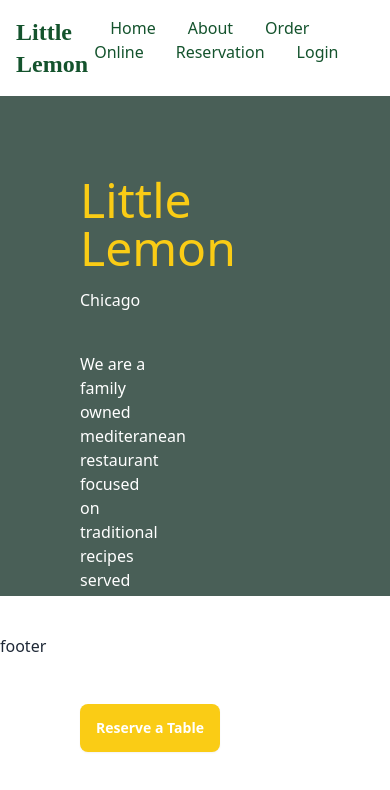
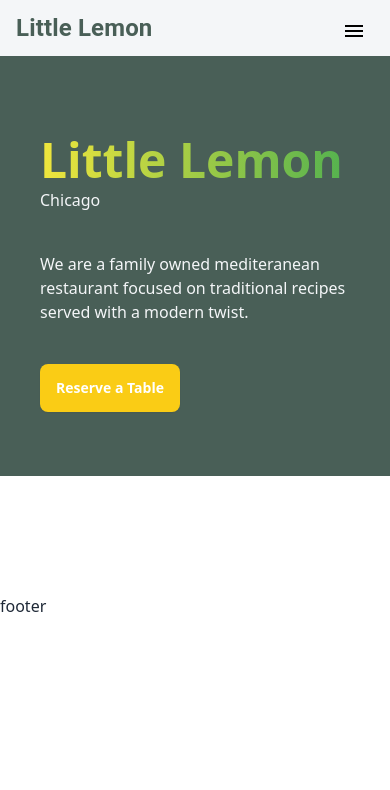
Before and after one commit to Tasfiq-asif/LittleLemon, a React (Vite) app: page / in a window 390 px wide. Shown: the top 790 px of the page. Built offline with nearby package versions, Linux system fonts and the light colour scheme.

Commit message:
banner fixed

```diff
--- a/src/components/Banner/Banner.jsx
+++ b/src/components/Banner/Banner.jsx
@@ -1,18 +1,22 @@
 import { Link } from 'react-router-dom';
 import maggi from '../../assets/maggi.jpg'
+import "./style.css"
 
 const Banner = () => {
+
     return (
-      <div className="flex justify-between w-full bg-[#495F57] h-[500px] text-white  ">
-        <div className="max-w-7xl pl-20 mx-auto flex justify-between  border-red-400">
-          <div className=" w-1/2">
-            <h1 className="text-5xl mt-20 text-yellow-400 ">Little Lemon </h1>
-            <p className="mt-4">Chicago</p>
-            <p className="w-1/2 mt-10">
+      <div className="flex justify-between w-full bg-[#495F57] h-[420px] md:h-[500px] text-[#f4f6f8] ">
+        <div className="max-w-7xl pl-10 md:pl-20 mx-auto flex justify-between">
+          <div className="w-full md:w-1/2">
+            <h1 className=" text-5xl md:text-7xl  text-yellow-400 gradient-text mt-14 md:mt-20 ">
+              Little Lemon{" "}
+            </h1>
+            <p className="mt-1 md:mt-2">Chicago</p>
+            <p className="w-full md:w-1/2 mt-10">
               We are a family owned mediteranean restaurant focused on
               traditional recipes served with a modern twist.
             </p>
-            <Link to={'/reserve'}>
+            <Link to={"/reserve"}>
               <button className="btn bg-yellow-400 mt-10 hover:bg-yellow-600 border-none text-white">
                 Reserve a Table
               </button>
--- /dev/null
+++ b/src/components/Banner/style.css
@@ -0,0 +1,25 @@
+@import url('https://fonts.googleapis.com/css2?family=Great+Vibes&display=swap');
+
+@keyframes gradientAnimation {
+  0% {
+    background-position: 0% 50%;
+  }
+  50% {
+    background-position: 100% 50%;
+  }
+  100% {
+    background-position: 0% 50%;
+  }
+}
+
+.gradient-text {
+  background: linear-gradient(to right, #FFEB3B, #4CAF50, #FFEB3B); /* Yellow to Green gradient */
+  background-size: 200% 100%;
+  -webkit-background-clip: text; /* Apply gradient to text */
+  -webkit-text-fill-color: transparent; /* Make text color transparent */
+  font-size: rem; /* Font size */
+  font-weight: bold; /* Font weight */
+
+  margin-top: 5rem; /* Equivalent to Tailwind's mt-20 */
+  animation: gradientAnimation 3s ease infinite; /* Apply animation */
+}
--- a/src/components/Navbar/Navbar.jsx
+++ b/src/components/Navbar/Navbar.jsx
@@ -1,46 +1,122 @@
+import { useState } from "react";
 import { NavLink } from "react-router-dom";
+import {
+  AppBar,
+  Toolbar,
+  Typography,
+  Box,
+  useMediaQuery,
+  useTheme,
+  IconButton,
+  Drawer,
+  List,
+  ListItem,
+  ListItemText,
+} from "@mui/material";
+import MenuIcon from "@mui/icons-material/Menu";
 
 const Navbar = () => {
+  const theme = useTheme();
+  const isMobile = useMediaQuery(theme.breakpoints.down("sm"));
+  const [drawerOpen, setDrawerOpen] = useState(false);
+
+  const handleDrawerToggle = () => {
+    setDrawerOpen(!drawerOpen);
+  };
+
   const routes = [
-    {
-      href: "/",
-      label: "Home",
-    },
-    {
-      href: "/about",
-      label: "About",
-    },
-    {
-      href: "/order",
-      label: "Order Online",
-    },
-    {
-      href: "/reservation",
-      label: "Reservation",
-    },
-    {
-      href: "/login",
-      label: "Login",
-    },
+    { href: "/", label: "Home" },
+    { href: "/about", label: "About" },
+    { href: "/order", label: "Order Online" },
+    { href: "/reserve", label: "Reservation" },
+    { href: "/login", label: "Login" },
   ];
 
   return (
-    <nav className="flex max-w-7xl mx-auto p-4 bg-transparent text-green-900 justify-between">
-      <div>
-            <h1 className="font-bold text-2xl font-great-vibes">Little Lemon</h1>
-      </div>
-      <div>
+    <>
+      <AppBar
+        position="static"
+        sx={{ bgcolor: "background.default", boxShadow: 0 }}
+      >
+        <Toolbar
+          sx={{ display: "flex", justifyContent: "space-between", px: 2 }}
+        >
+          <Typography variant="h6" component="div" sx={{ flexGrow: 1 }}>
+            <NavLink
+              to="/"
+              style={{
+                textDecoration: "none",
+                color: theme.palette.primary.main,
+                fontWeight: "bold",
+                fontSize: "1.5rem",
+              }}
+            >
+              Little Lemon
+            </NavLink>
+          </Typography>
+          <nav>
+            {!isMobile ? (
+              <Box sx={{ display: "flex", alignItems: "center" }}>
                 {routes.map((route) => (
                   <NavLink
                     key={route.label}
                     to={route.href}
-            className="mx-4 hover:underline hover:translate-y-1 transition delay-75"
+                    style={({ isActive }) => ({
+                      color: isActive
+                        ? theme.palette.secondary.main
+                        : theme.palette.text.primary,
+                      textDecoration: isActive ? "underline" : "none",
+                      margin: theme.spacing(0, 2),
+                      padding: theme.spacing(1),
+                      fontWeight: "500",
+                    })}
                   >
                     {route.label}
                   </NavLink>
                 ))}
-      </div>
+              </Box>
+            ) : (
+              <IconButton
+                edge="start"
+                color="inherit"
+                aria-label="menu"
+                onClick={handleDrawerToggle}
+                sx={{ display: { xs: "block", sm: "none" },color: "black"}}
+              >
+                <MenuIcon  />
+              </IconButton>
+            )}
           </nav>
+        </Toolbar>
+      </AppBar>
+
+      <Drawer
+        anchor="left"
+        open={drawerOpen}
+        onClose={handleDrawerToggle}
+        sx={{ display: { xs: "block", sm: "none" } }}
+      >
+        <Box
+          sx={{ width: 250 }}
+          role="presentation"
+          onClick={handleDrawerToggle}
+          onKeyDown={handleDrawerToggle}
+        >
+          <List>
+            {routes.map((route) => (
+              <ListItem
+                button
+                component={NavLink}
+                to={route.href}
+                key={route.label}
+              >
+                <ListItemText primary={route.label} />
+              </ListItem>
+            ))}
+          </List>
+        </Box>
+      </Drawer>
+    </>
   );
 };
 
--- a/src/pages/Register/Register.jsx
+++ b/src/pages/Register/Register.jsx
@@ -105,7 +105,7 @@ const Register = () => {
             onChange={(e) => setPassword(e.target.value)}
             error={Boolean(errors.password)}
             helperText={errors.password}
-            InputProps={{
+            slotProps={{input:{
               endAdornment: (
                 <InputAdornment position="end">
                   <IconButton onClick={handleShowPassword}>
@@ -113,7 +113,7 @@ const Register = () => {
                   </IconButton>
                 </InputAdornment>
               ),
-            }}
+            }}}
             sx={{ mb: 3 }}
           />
           <Button
--- a/src/pages/ReserveTable/ReserveTable.jsx
+++ b/src/pages/ReserveTable/ReserveTable.jsx
@@ -3,10 +3,12 @@ import Calender from "../../components/Calender/Calender";
 
 const ReserveTable = () => {
     return (
-        <div className="bg-white">
-            <h1>Reserve Table</h1>
-            <Calender/>
-        </div>
+      <div className="bg-[#f4f6f8]">
+        <h1 className="text-center text-2xl font-bold font-great-vibes text-[#FACC14]">
+          Reserve Table
+        </h1>
+        <Calender />
+      </div>
     );
 };
 
--- a/src/theme/theme.js
+++ b/src/theme/theme.js
@@ -3,17 +3,19 @@ import { createTheme } from '@mui/material/styles';
 const theme = createTheme({
   palette: {
     primary: {
-      main: '#4CAF50', // Primary Green
+      main: '#495F57', // Primary Green
     },
     secondary: {
-      main: '#FFEB3B', // Secondary Yellow
+      main: '#FACC14', // Secondary Yellow
     },
     background: {
-      default: '#FFFDE7', // Warm Beige/White
+      default: '#f4f6f8',
+       // Warm Beige/White
     },
     text: {
-      primary: '#388E3C', // Dark Green for text
-      secondary: '#4CAF50', // Light text option if needed
+        primary: '#333333', // Dark Green for text
+      secondary: '#666666',
+      heading:'#FACC14'// Light text option if needed
     },
   },
   typography: {
@@ -23,7 +25,8 @@ const theme = createTheme({
     MuiButton: {
       styleOverrides: {
         root: {
-          color: '#FFFFFF', // Set button text color to white
+          color: '#FFFFFF',
+          background:'#FACC14' // Set button text color to white
         },
       },
     },
```
Lines whose indentation alone changed are shown as unchanged.
